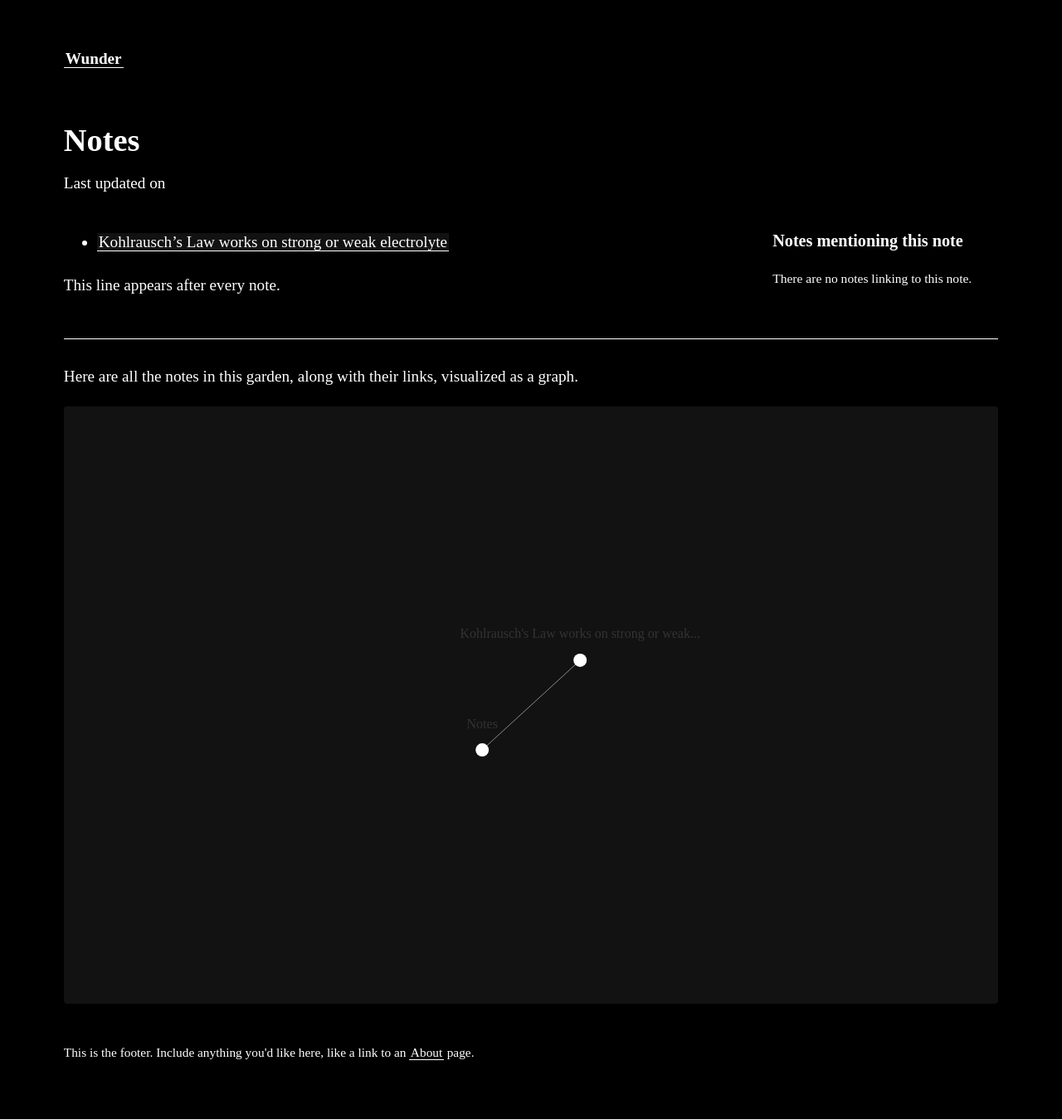
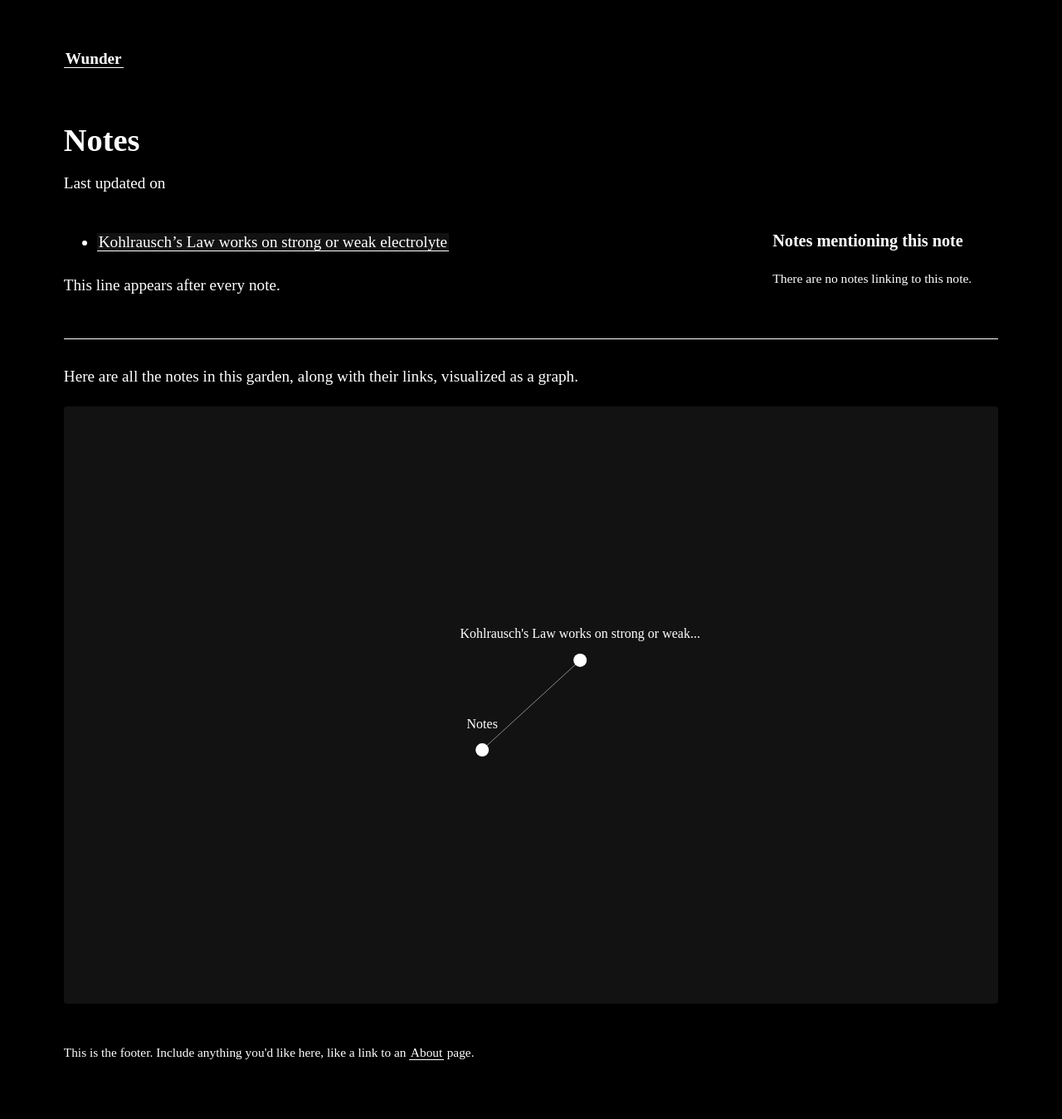
Before and after one commit to stardoom4/CE44, a Jekyll site: the page built from _notes/Notes.md, in a window 1280 px wide. Shown: the whole page at 83% size. Built offline with Jekyll 4.4.1, drawn with Linux system fonts in a browser that asks for light colours.

Commit message:
Update notes_graph.html

```diff
--- a/_includes/notes_graph.html
+++ b/_includes/notes_graph.html
@@ -12,7 +12,7 @@
 
   .text text {
     cursor: pointer;
-    fill: #333;
+    fill: #fff;
   }
 
   .nodes [active],
```
